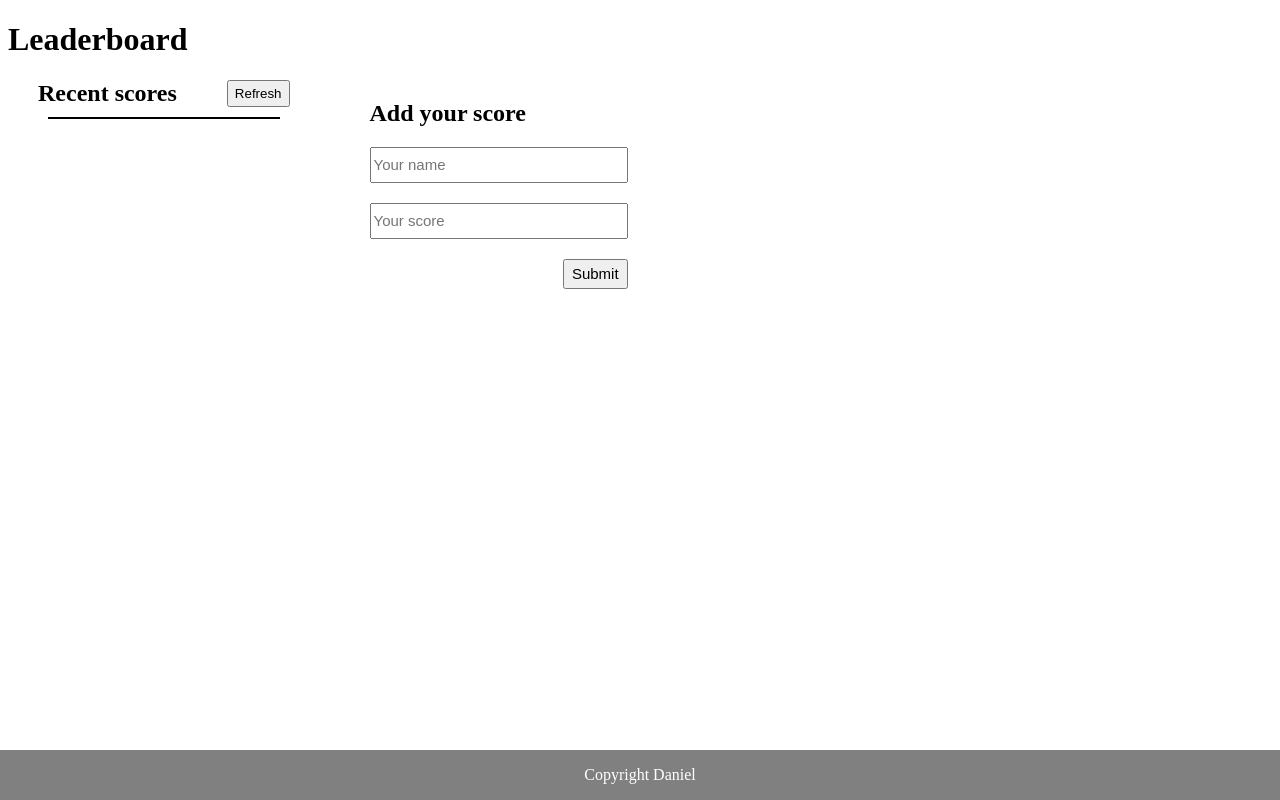
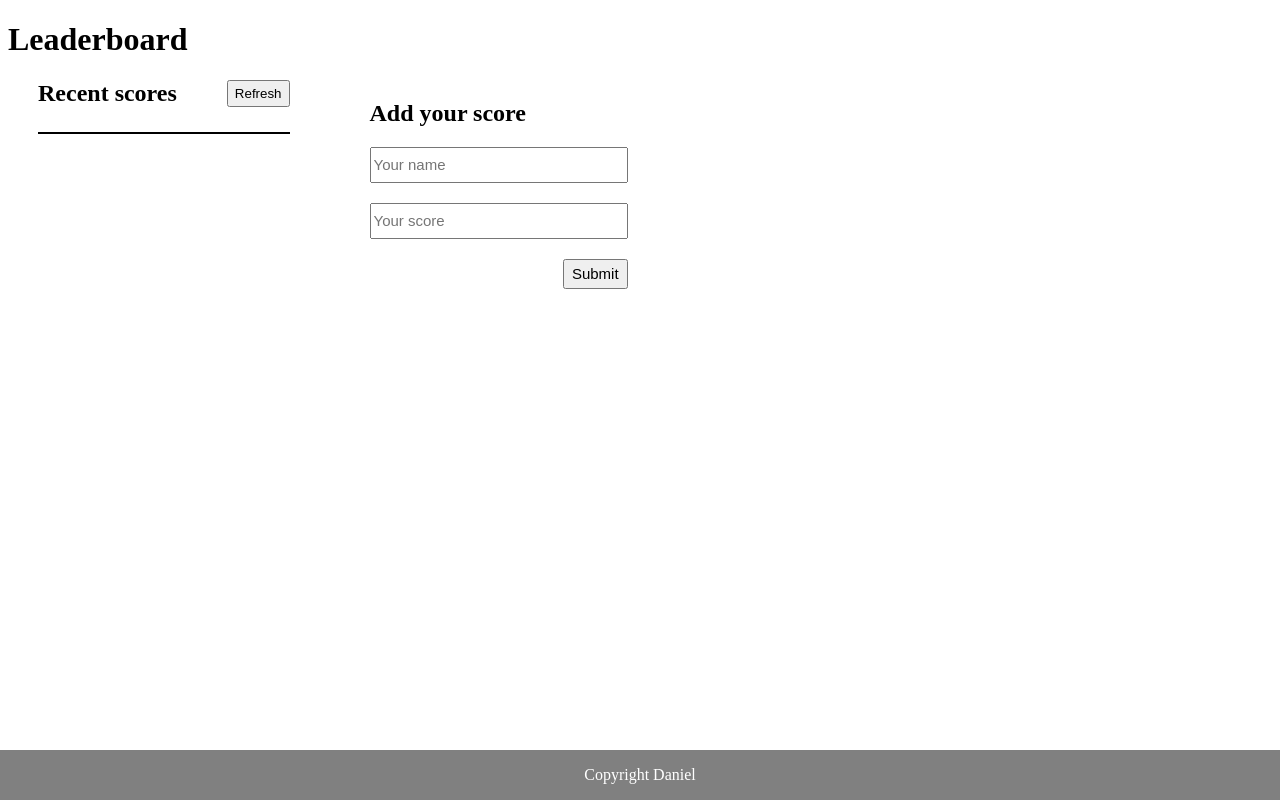
Before and after one commit to mmatongo/leaderboard, a website built with webpack: page src/index.html in a window 1280 px wide. Built offline with nearby package versions, Linux system fonts and the light colour scheme; no server answers.

Commit message:
fix linters

```diff
--- a/src/styles.css
+++ b/src/styles.css
@@ -54,10 +54,6 @@
   margin-left: 5rem;
 }
 
-#scores {
-  margin: 10px;
-}
-
 footer {
   position: fixed;
   left: 0;
```
